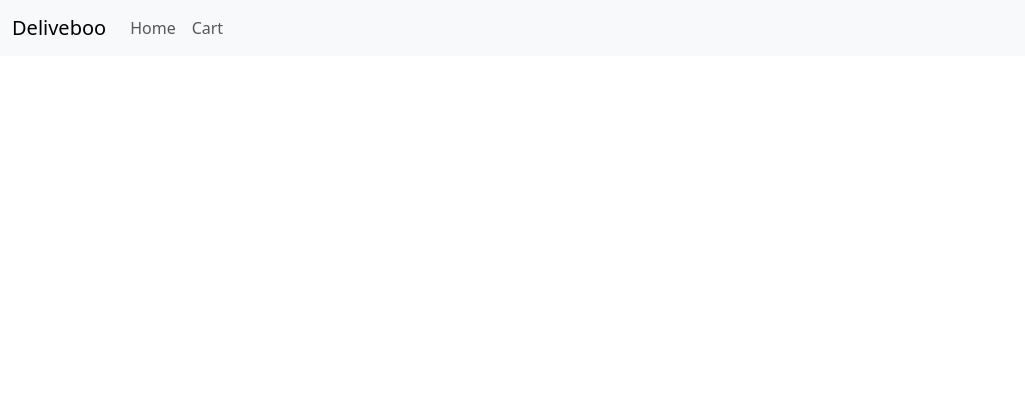
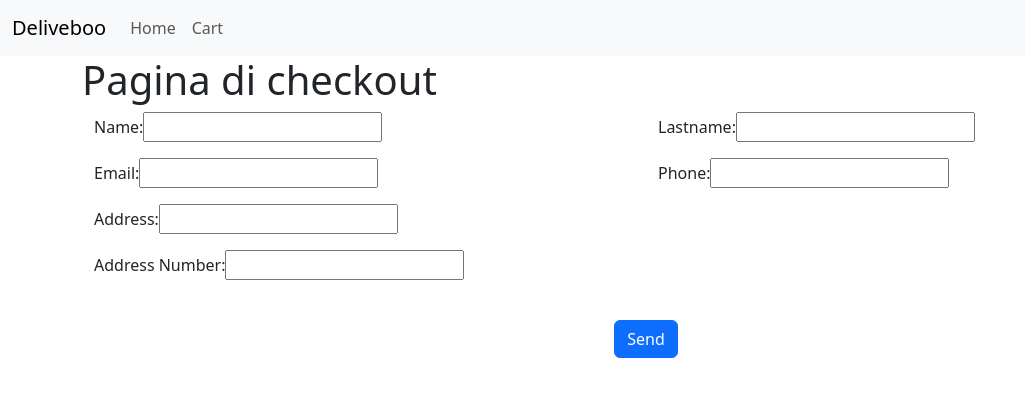
Before and after one commit to TartagliaFilippo/my-project-deliveboo-front, a Vue app: page /checkout in a window 1280 px wide. Before the commit this address had no page. Shown: the top 396 px of the page, without its empty margins (0-1025 px from the left). Built offline with nearby package versions, Linux system fonts and the light colour scheme.

Commit message:
add form orders

```diff
--- a/src/components/pages/CartPage.vue
+++ b/src/components/pages/CartPage.vue
@@ -1,4 +1,5 @@
 <script>
+import axios from "axios";
 import { store } from "../../data/store";
 
 export default {
@@ -6,6 +7,16 @@ export default {
     return {
       title: "Sono il carrello",
       store,
+      formData: {
+        name: "",
+        lastname: "",
+        email: "",
+        phone: "",
+        address: "",
+        address_number: "",
+        total: 0,
+        cart: [],
+      },
     };
   },
 
@@ -72,6 +83,20 @@ export default {
         localStorage.setItem("cartItems", JSON.stringify(this.store.cart));
       }
     },
+
+    submitForm() {
+      this.formData.total = this.totalPrice;
+      this.formData.cart = this.store.cart;
+
+      axios
+        .post(store.baseUrl + "orders", this.formData)
+        .then((response) => {
+          console.log("dati inviati con successo", response.data);
+        })
+        .catch((error) => {
+          console.error("errore nella richiesta POST", error);
+        });
+    },
   },
 };
 </script>
@@ -119,6 +144,117 @@ export default {
     <div class="wrapper-right">
       <div class="total">Total Order: {{ totalPrice }}</div>
       <div class="btn btn-danger my-3" @click="clearCart()">Empty Cart</div>
+      <!-- <router-link class="btn btn-success" :to="{ name: 'checkout' }"
+        >Go to payment
+      </router-link> -->
+      <button
+        class="btn btn-primary"
+        type="button"
+        data-bs-toggle="offcanvas"
+        data-bs-target="#staticBackdrop"
+        aria-controls="staticBackdrop"
+      >
+        Go to Payment
+      </button>
+    </div>
+    <div
+      class="offcanvas offcanvas-start text-bg-dark"
+      data-bs-backdrop="static"
+      tabindex="-1"
+      id="staticBackdrop"
+      aria-labelledby="staticBackdropLabel"
+    >
+      <div class="offcanvas-header">
+        <h5 class="offcanvas-title" id="staticBackdropLabel">Order Data</h5>
+        <button
+          type="button"
+          class="btn-close text-light"
+          data-bs-dismiss="offcanvas"
+          aria-label="Close"
+        ></button>
+      </div>
+      <div class="offcanvas-body">
+        <form class="row my-2 width-50" @submit.prevent="submitForm">
+          <div class="col-12 mb-3">
+            <label for="name" class="form-label">Name:</label>
+            <input
+              type="text"
+              class="input-form"
+              name="name"
+              id="name"
+              v-model="formData.name"
+              required
+            />
+          </div>
+
+          <div class="col-12 mb-3">
+            <label for="lastname" class="form-label">Lastname:</label>
+            <input
+              type="text"
+              class="input-form"
+              name="lastname"
+              id="lastname"
+              v-model="formData.lastname"
+              required
+            />
+          </div>
+
+          <div class="col-12 mb-3">
+            <label for="email" class="form-label">Email:</label>
+            <input
+              type="email"
+              class="input-form"
+              name="email"
+              id="email"
+              v-model="formData.email"
+              required
+            />
+          </div>
+
+          <div class="col-12 mb-3">
+            <label for="phone" class="form-label">Phone:</label>
+            <input
+              type="text"
+              class="input-form"
+              name="phone"
+              id="phone"
+              v-model="formData.phone"
+              required
+            />
+          </div>
+
+          <div class="col-12 mb-3">
+            <label for="address" class="form-label">Address:</label>
+            <input
+              type="text"
+              class="input-form"
+              name="address"
+              id="address"
+              v-model="formData.address"
+              required
+            />
+          </div>
+
+          <div class="col-12 mb-3">
+            <label for="address_number" class="form-label"
+              >Address Number:</label
+            >
+            <input
+              type="text"
+              class="input-form"
+              name="address_number"
+              id="address_number"
+              v-model="formData.address_number"
+              required
+            />
+          </div>
+
+          <!-- Bottone di invio -->
+          <div class="text-center">
+            <button type="submit" class="btn btn-primary mt-4">Send</button>
+          </div>
+        </form>
+      </div>
     </div>
   </div>
 </template>
@@ -179,5 +315,15 @@ export default {
     flex-direction: column;
     align-items: center;
   }
+
+  .offcanvas {
+    --bs-offcanvas-width: 100%;
+    &.offcanvas-start {
+      top: 30%;
+      left: 0;
+      bottom: 0;
+      right: 0;
+    }
+  }
 }
 </style>
--- /dev/null
+++ b/src/components/pages/CheckoutPage.vue
@@ -0,0 +1,141 @@
+<script>
+import axios from "axios";
+import { store } from "../../data/store";
+
+export default {
+  data() {
+    return {
+      title: "Pagina di checkout",
+      store,
+      formData: {
+        name: "",
+        lastname: "",
+        email: "",
+        phone: "",
+        address: "",
+        address_number: "",
+        total: 0,
+        cart: store.cart,
+      },
+    };
+  },
+
+  methods: {
+    // submitForm() {
+    //   const totalPrice =
+    // },
+  },
+
+  methods: {
+    submitForm() {
+      axios
+        .post(store.baseUrl + "orders", this.formData)
+        .then((response) => {
+          console.log("Dati inviati con successo:", response.data);
+
+          if (response.status === 201) {
+            this.formData = {
+              name: "",
+              lastname: "",
+              email: "",
+              phone: "",
+              address: "",
+              address_number: "",
+              total: "",
+              cart: [],
+            };
+          }
+        })
+        .catch((error) => {
+          console.error(
+            console.log(this.formData),
+            "Errore nella richiesta POST:",
+            error
+          );
+        });
+    },
+  },
+};
+</script>
+
+<template>
+  <div class="wrapper">
+    <div class="container">
+      <h1>{{ title }}</h1>
+      <form class="ms-auto row my-2 width-50" @submit.prevent="submitForm">
+        <div class="col-md-6 col-12 mb-3">
+          <label for="name" class="form_label">Name:</label>
+          <input
+            type="text"
+            class="input-form"
+            id="name"
+            v-model="formData.name"
+            required
+          />
+        </div>
+
+        <div class="col-md-6 col-12 mb-3">
+          <label for="lastname" class="form_label">Lastname:</label>
+          <input
+            type="text"
+            class="input-form"
+            id="lastname"
+            v-model="formData.lastname"
+            required
+          />
+        </div>
+
+        <div class="col-md-6 col-12 mb-3">
+          <label for="email" class="form_label">Email:</label>
+          <input
+            type="email"
+            class="input-form"
+            id="email"
+            v-model="formData.email"
+            required
+          />
+        </div>
+
+        <div class="col-md-6 col-12 mb-3">
+          <label for="phone" class="form_label">Phone:</label>
+          <input
+            type="text"
+            class="input-form"
+            id="phone"
+            v-model="formData.phone"
+            required
+          />
+        </div>
+
+        <div class="mb-3">
+          <label for="address" class="form_label">Address:</label>
+          <input
+            type="text"
+            class="input-form"
+            id="address"
+            v-model="formData.address"
+            required
+          />
+        </div>
+
+        <div class="mb-3">
+          <label for="address_number" class="form_label">Address Number:</label>
+          <input
+            type="text"
+            class="input-form"
+            id="address_number"
+            v-model="formData.address_number"
+            required
+          />
+        </div>
+
+        <!-- Bottone di invio -->
+        <div class="text-center">
+          <button type="submit" class="btn btn-primary mt-4">Send</button>
+        </div>
+      </form>
+    </div>
+  </div>
+</template>
+
+<style lang="scss" scoped></style>
--- a/src/router/index.js
+++ b/src/router/index.js
@@ -2,6 +2,7 @@ import { createRouter, createWebHistory } from "vue-router";
 import HomePage from "../components/pages/HomePage.vue";
 import MenuPage from "../components/pages/MenuPage.vue";
 import CartPage from "../components/pages/CartPage.vue";
+import CheckoutPage from "../components/pages/CheckoutPage.vue";
 
 //importo le varie rotte
 
@@ -24,6 +25,11 @@ const router = createRouter({
       path: "/cart",
       component: CartPage,
     },
+    {
+      name: "checkout",
+      path: "/checkout",
+      component: CheckoutPage,
+    },
   ],
 });
 
```
